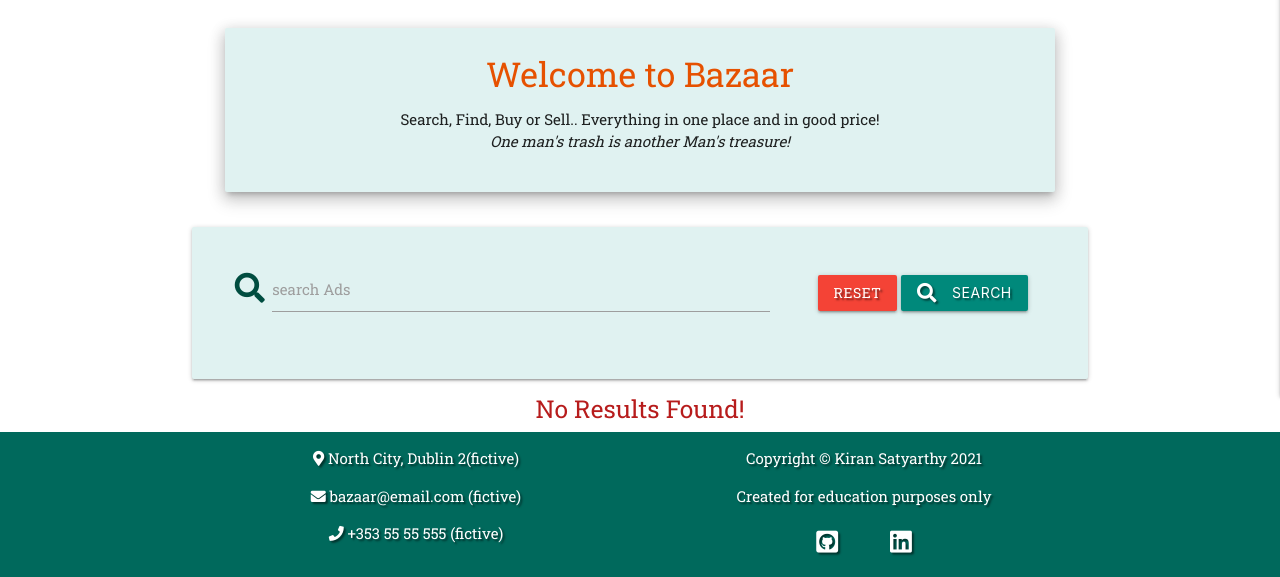
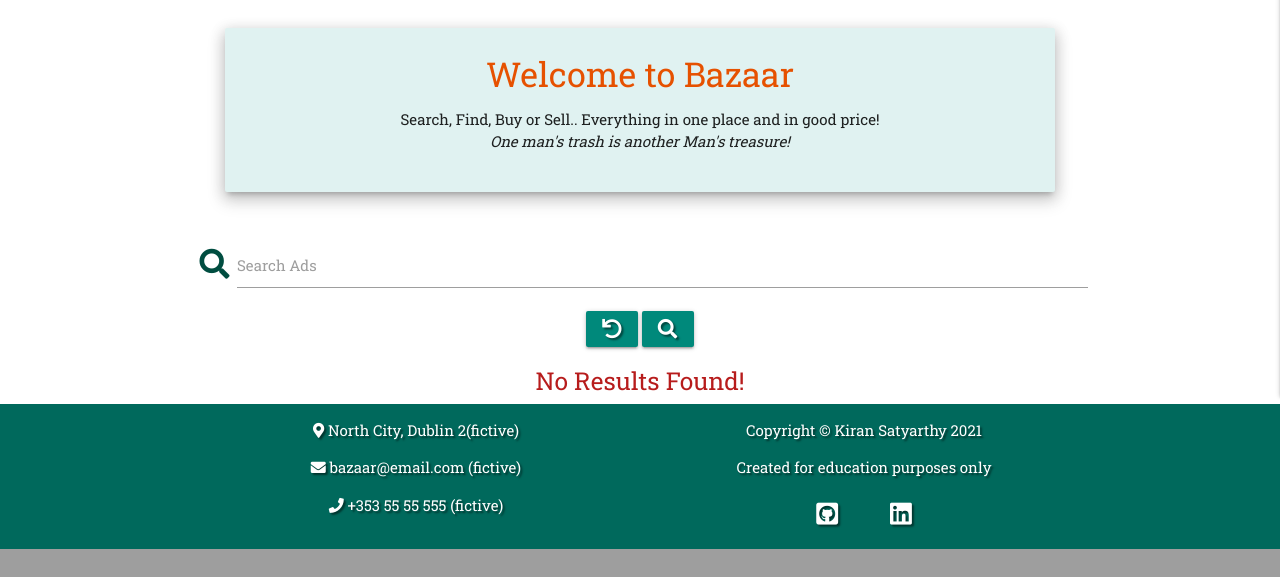
Before and after one commit to Kiran6248/MS3-bazaar, a Flask app: page / in a window 1280 px wide. Shown: the part 464-1041 px from the top of the page. After the commit the page ends 1013 px from the top, so only its background shows below. Run offline with Flask 2, Linux system fonts and the light colour scheme; data that the repository does not hold is empty; some libraries are stand-ins or nearby versions.

Commit message:
Change search bar style

```diff
--- a/templates/ads.html
+++ b/templates/ads.html
@@ -22,25 +22,25 @@
     </div>
 
     <!--search bar-->
-    <div class="container">
-        <div class="row card-panel teal lighten-5">
+
+        <div class="container">
             <form action="{{ url_for('search') }}" method="post" class="col s12">
-                <div class="row valign-wrapper center-align">
-                    <div class="input-field col s12 m8">
-                        <i class="fas fa-search prefix teal-text text-darken-4"></i>
+                <div class="row center-align">
+                    <div class="input-field col s12 ">
+                        <i class="fas fa-search prefix teal-text text-darken-4 left"></i>
                         <input type="text" name="query" id="query" minlength="3" class="validate" required>
-                        <label for="query">search Ads</label>
+                        <label for="query">   Search Ads</label>
                     </div>
-                    <div class="col s12 m4">
-                        <a href="{{ url_for('get_ads') }}" class="red btn text-shadow">Reset</a>
+                    <div class="col s12">
+                        <a href="{{ url_for('get_ads') }}" class="teal darken-1 btn text-shadow"><i class="fas fa-undo"></i></a>
                         <button type="submit" class="teal darken-1 btn text-shadow">
-                            <i class="fas fa-search left"></i> Search
+                            <i class="fas fa-search"></i>
                         </button>
                     </div>
                 </div>
             </form>
         </div>
-    </div>
+
 
 
     <!--ad card-->
```
